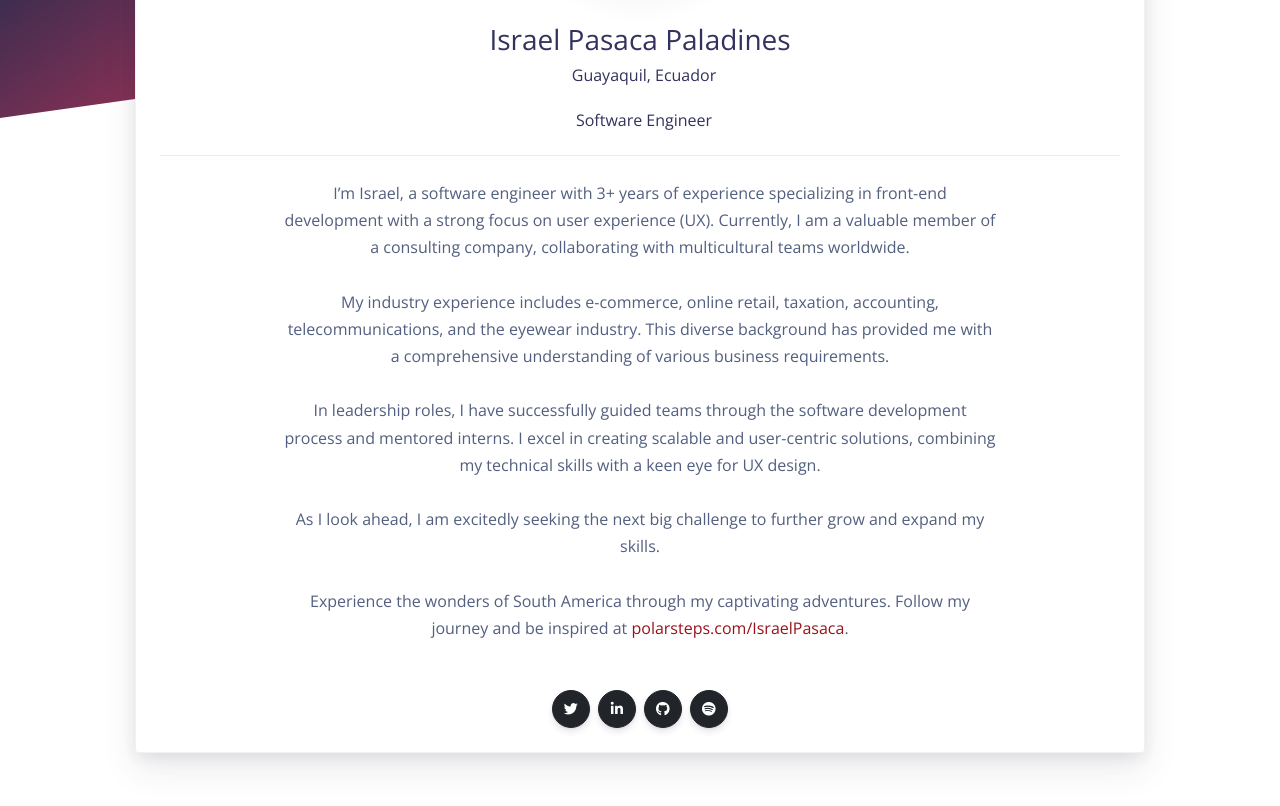
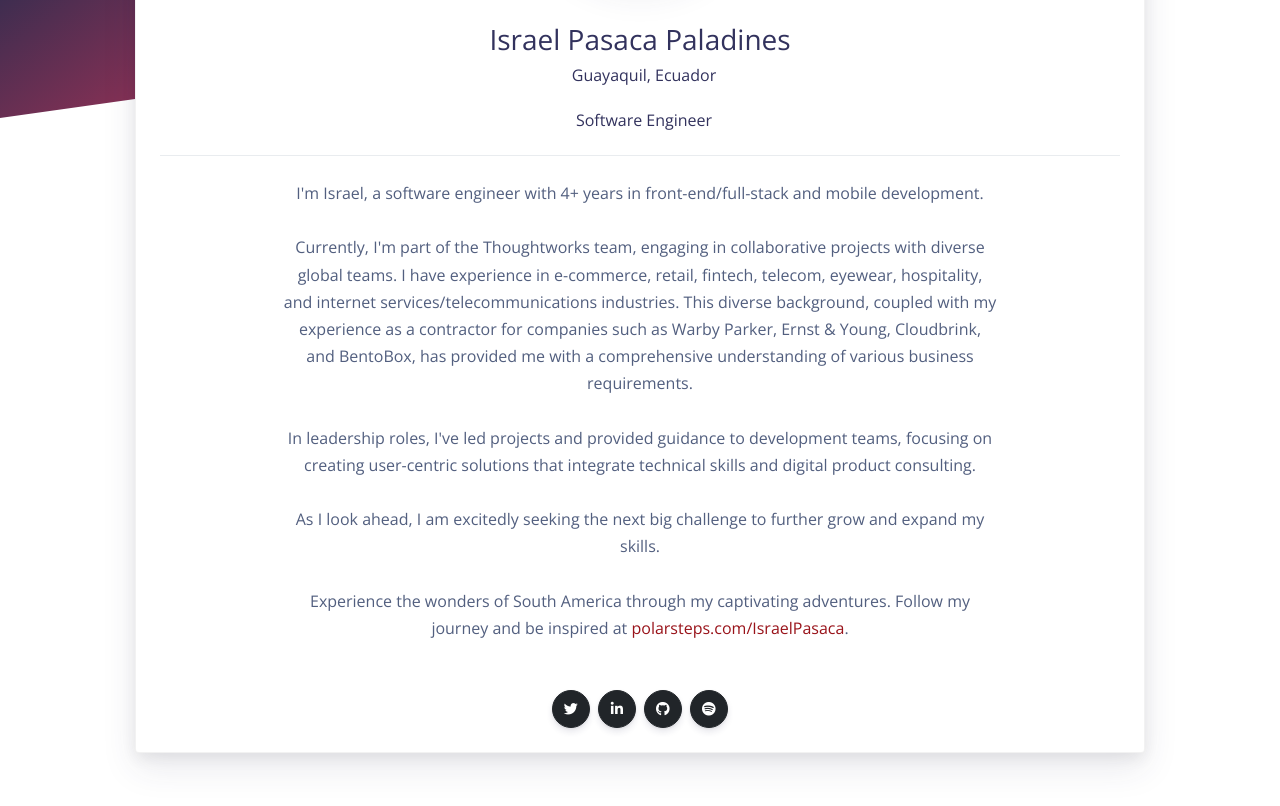
Before and after one commit to eduardisrael/eduardisrael.github.io, a website: page index.html in a window 1280 px wide. Shown: the part 282-1088 px from the top of the page. Drawn offline with nearby package versions, Linux system fonts and the light colour scheme.

Commit message:
Update index.html

```diff
--- a/index.html
+++ b/index.html
@@ -42,13 +42,11 @@
               <div class="row justify-content-center">
                 <div class="col-lg-9">
                   <p class="text-center">
-
-                    I’m Israel, a software engineer with 3+ years of experience specializing in front-end development with a strong focus on user experience (UX).
-                    Currently, I am a valuable member of a consulting company, collaborating with multicultural teams worldwide. <br><br>
-                    My industry experience includes e-commerce,
-                    online retail, taxation, accounting, telecommunications, and the eyewear industry. This diverse background has provided me with a comprehensive
-                    understanding of various business requirements. <br><br> In leadership roles, I have successfully guided teams through the software development process and
-                    mentored interns. I excel in creating scalable and user-centric solutions, combining my technical skills with a keen eye for UX design.
+                    I'm Israel, a software engineer with 4+ years in front-end/full-stack and mobile development.<br><br>
+                    Currently, I'm part of the Thoughtworks team, engaging in collaborative projects with diverse global teams. I have experience in e-commerce, retail, fintech, telecom, eyewear, hospitality, and internet services/telecommunications industries.
+                    This diverse background, coupled with my experience as a contractor for companies such as Warby Parker, Ernst & Young, Cloudbrink, and BentoBox, has provided me with a comprehensive understanding of various business requirements.
+                    <br><br>
+                    In leadership roles, I've led projects and provided guidance to development teams, focusing on creating user-centric solutions that integrate technical skills and digital product consulting.
                     <br><br>
                     As I look ahead, I am excitedly seeking the next big challenge to further grow and expand my skills.
                     <br><br>
```
